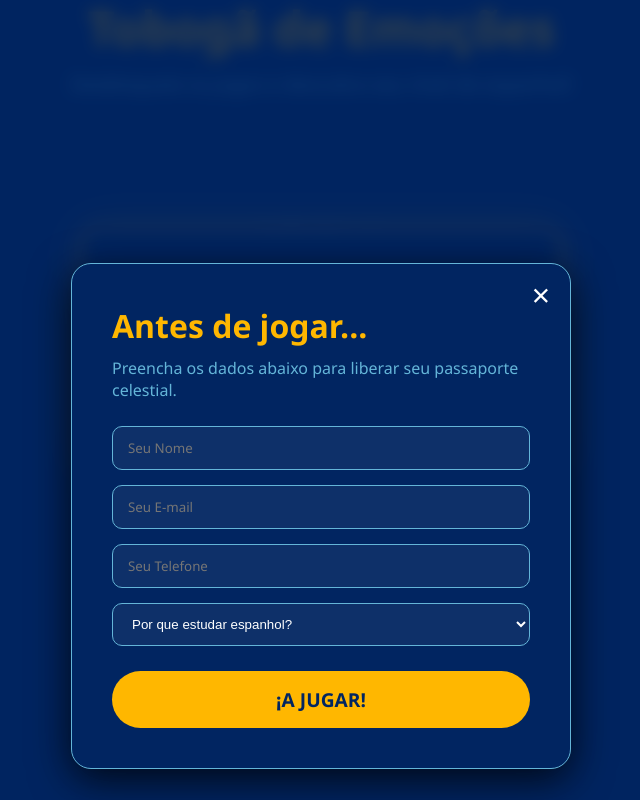
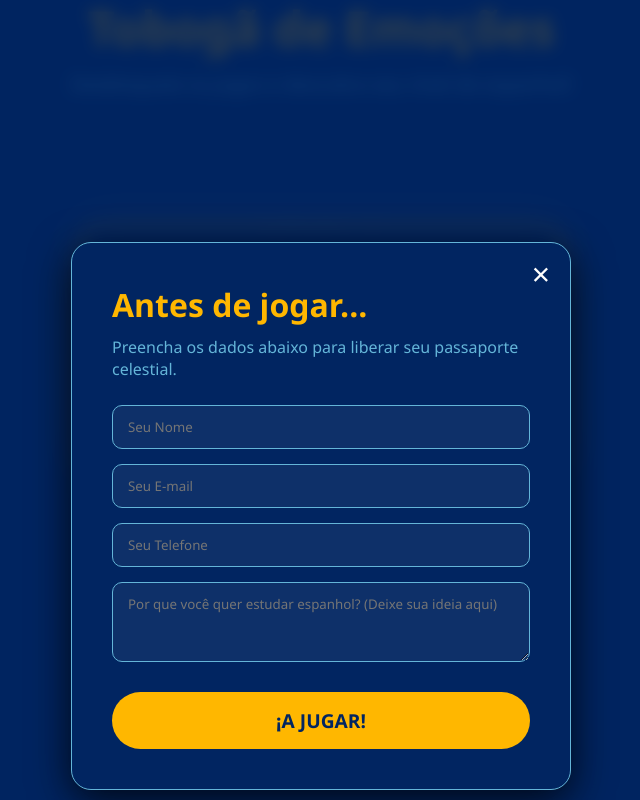
Before and after one commit to FerreyraBrian/LandingPage, a React (Vite) app: page / in a window 1280 px wide. Both pictures are taken after a click on the button "COMEÇAR". Shown: the part 705-1505 px from the top of the page, without its empty margins (319-959 px from the left). Built offline with nearby package versions, Linux system fonts and the light colour scheme.

Commit message:
Cambiar campo 'motivo' a textarea para mejorar la captación de leads

```diff
--- a/index.html
+++ b/index.html
@@ -15,7 +15,7 @@
       <input type="text" name="nome" />
       <input type="email" name="email" />
       <input type="tel" name="telefone" />
-      <select name="motivo"></select>
+      <textarea name="motivo"></textarea>
     </form>
 
     <form name="consulta-directa" data-netlify="true" netlify-honeypot="bot-field" hidden>
--- a/src/components/GamesSection/GamesSection.module.css
+++ b/src/components/GamesSection/GamesSection.module.css
@@ -171,16 +171,18 @@
   margin-bottom: 15px;
 }
 
-.formGroup input, .formGroup select {
+.formGroup input, .formGroup select, .formGroup textarea {
   width: 100%;
   padding: 12px 15px;
   border-radius: 10px;
   border: 1px solid var(--blue-sky);
   background: rgba(255,255,255,0.05);
   color: var(--white);
+  font-family: inherit;
+  resize: vertical;
 }
 
-.formGroup input:focus, .formGroup select:focus {
+.formGroup input:focus, .formGroup select:focus, .formGroup textarea:focus {
   outline: none;
   border-color: var(--yellow-horizon);
 }
--- a/src/components/GamesSection/RegistrationModal.tsx
+++ b/src/components/GamesSection/RegistrationModal.tsx
@@ -50,13 +50,12 @@ export default function RegistrationModal({ onClose, onSuccess }: Props) {
             <input type="tel" name="telefone" placeholder="Seu Telefone" required />
           </div>
           <div className={styles.formGroup}>
-            <select name="motivo" required>
-              <option value="">Por que estudar espanhol?</option>
-              <option value="viagem">Para viajar</option>
-              <option value="trabalho">Para trabalhar</option>
-              <option value="certificacao">Para certificação</option>
-              <option value="outro">Outro motivo</option>
-            </select>
+            <textarea
+              name="motivo"
+              placeholder="Por que você quer estudar espanhol? (Deixe sua ideia aqui)"
+              required
+              rows={3}
+            ></textarea>
           </div>
 
           <button type="submit" className={styles.submitModalBtn} disabled={status === 'submitting'}>
```
